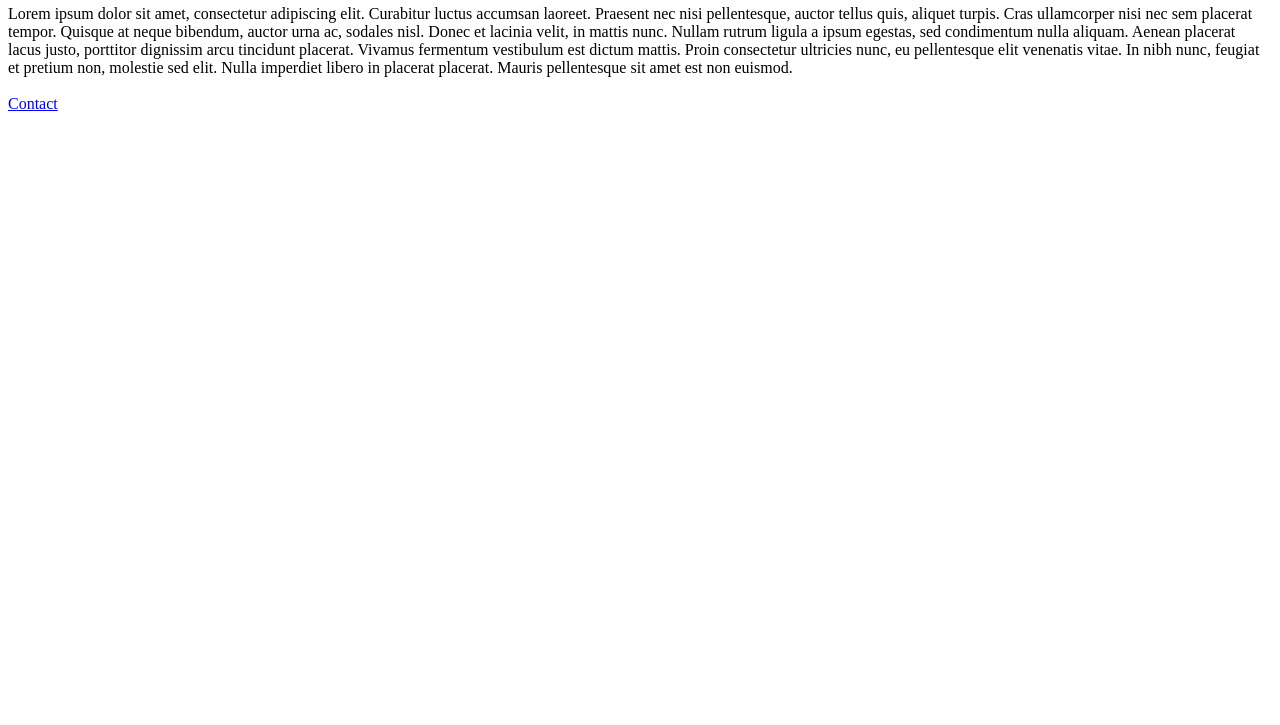
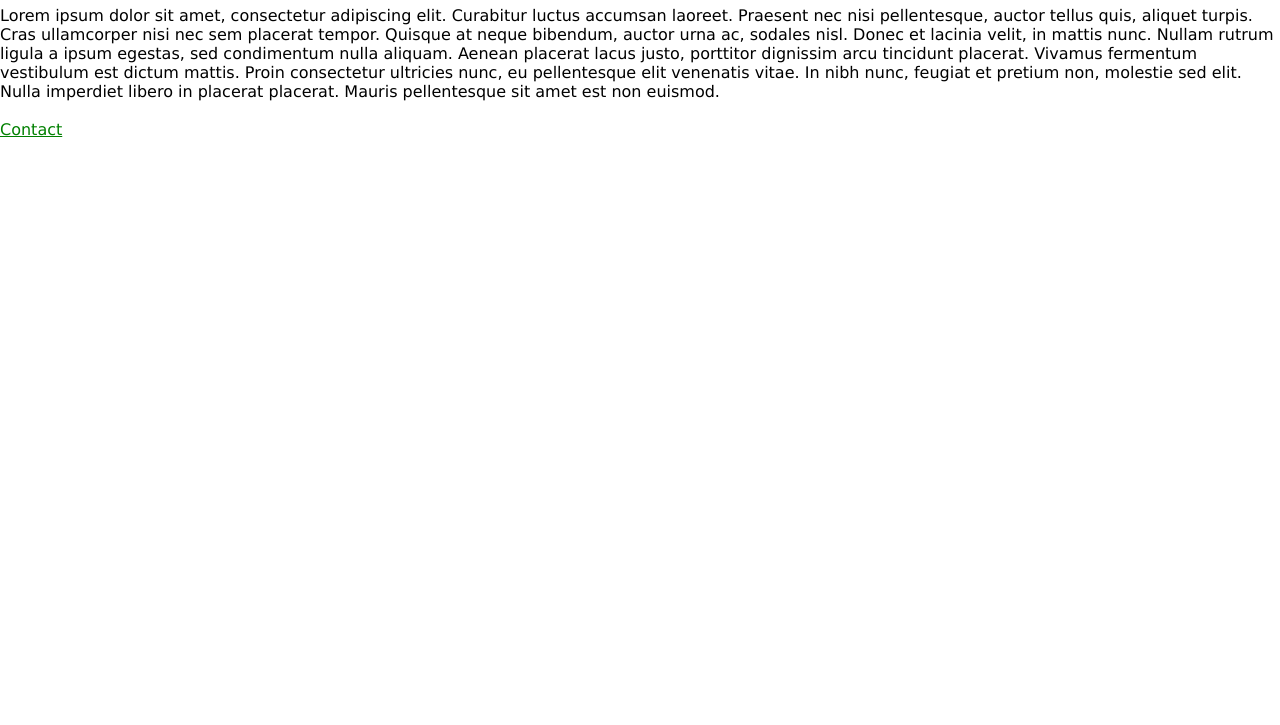
Before and after one commit to gedeon67/projet-0, a plain HTML site: page index.html in a window 1280 px wide. Shown: the part 75-800 px from the top of the page. Drawn offline with Linux system fonts and the light colour scheme.

Commit message:
ajout div container

```diff
--- a/index.html
+++ b/index.html
@@ -2,12 +2,15 @@
 <html xmlns="http://www.w3.org/1999/xhtml">
 <head>
 <meta http-equiv="Content-Type" content="text/html; charset=utf-8" />
+<LINK href="style.css" rel="stylesheet" type="text/css">
 <title>My first website</title>
 </head>
 
 <body>
+<div id="container">
 <h1>Bonjour : voici ma première page web</h1>
 <article>Lorem ipsum dolor sit amet, consectetur adipiscing elit. Curabitur luctus accumsan laoreet. Praesent nec nisi pellentesque, auctor tellus quis, aliquet turpis. Cras ullamcorper nisi nec sem placerat tempor. Quisque at neque bibendum, auctor urna ac, sodales nisl. Donec et lacinia velit, in mattis nunc. Nullam rutrum ligula a ipsum egestas, sed condimentum nulla aliquam. Aenean placerat lacus justo, porttitor dignissim arcu tincidunt placerat. Vivamus fermentum vestibulum est dictum mattis. Proin consectetur ultricies nunc, eu pellentesque elit venenatis vitae. In nibh nunc, feugiat et pretium non, molestie sed elit. Nulla imperdiet libero in placerat placerat. Mauris pellentesque sit amet est non euismod.</article><br />
 <a href="contact.html">Contact</a>
+</div>
 </body>
 </html>
```
